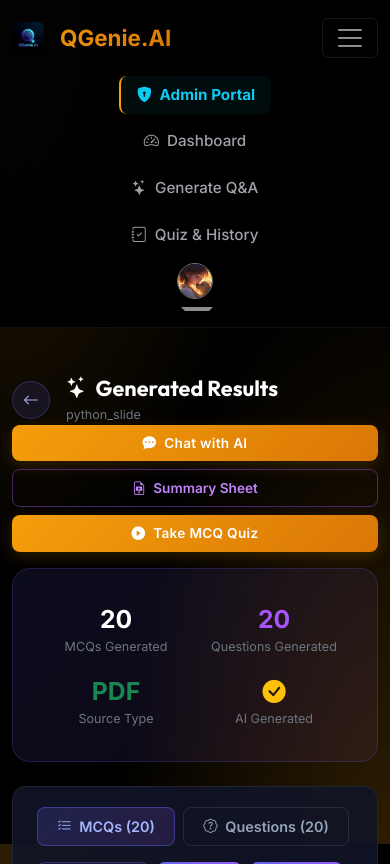
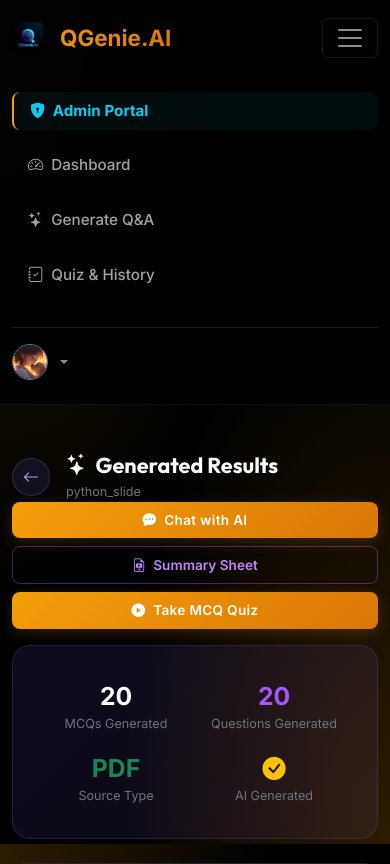
Before and after one commit to BhartiChavda/QGenieAI, a Django app: page /review/16/ in a window 390 px wide, after a click that opens the changed part. Shown: the top 864 px of the page. Run offline with Django 4.2, Linux system fonts and the light colour scheme; a user stored in the database is signed in; data comes from the database, SQL or seed files in the repository; some libraries are stand-ins or nearby versions.

Commit message:
final project

```diff
--- a/static/css/user.css
+++ b/static/css/user.css
@@ -540,12 +540,12 @@ footer {
         width: 100%;
         text-align: center;
     }
-    .nav-item ms-lg-3, .d-flex.align-items-center.gap-2 {
+    .action-buttons-container, .user-actions-group {
         flex-direction: column;
         width: 100%;
         align-items: stretch !important;
     }
-    .d-flex.align-items-center.gap-2 a {
+    .action-buttons-container a, .user-actions-group a {
         width: 100%;
         justify-content: center;
     }
@@ -589,6 +589,48 @@ footer {
     }
 }
 
+@media (max-width: 991.98px) {
+    .navbar-nav {
+        align-items: flex-start !important;
+        padding-top: 1rem;
+    }
+    .navbar-nav .nav-item {
+        width: 100%;
+        margin-bottom: 0.5rem;
+    }
+    .navbar-nav .nav-item.ms-lg-3 {
+        margin-left: 0 !important;
+        margin-top: 1rem;
+        flex-direction: column;
+        align-items: stretch !important;
+        border-top: 1px solid rgba(255,255,255,0.1);
+        padding-top: 1rem;
+    }
+    .navbar-nav .dropdown-menu-custom {
+        background-color: transparent !important;
+        border: none !important;
+        box-shadow: none !important;
+        padding-left: 1.5rem !important;
+    }
+    .gen-card {
+        flex-direction: column;
+        align-items: flex-start !important;
+        gap: 0.8rem !important;
+    }
+    .gen-card .ms-auto {
+        margin-left: 0 !important;
+        width: 100%;
+        margin-top: 0.5rem;
+    }
+    .gen-card .ms-auto .action-link {
+        flex: 1;
+        text-align: center;
+        justify-content: center;
+        display: flex;
+        align-items: center;
+    }
+}
+
 /* 2. Responsive Tables, Text-Truncations & Word-Wraps */
 .table-responsive {
     border-radius: 8px;
--- a/templates/admin_panel/manage_files.html
+++ b/templates/admin_panel/manage_files.html
@@ -93,7 +93,7 @@
 
                                 <!-- Controls -->
                                 <td class="py-3 text-end">
-                                    <div class="d-flex justify-content-end gap-2">
+                                    <div class="d-flex justify-content-end gap-2 action-buttons-container">
                                         <a href="{% url 'file_preview' f.id %}" class="btn btn-outline-info btn-sm py-1.5 px-3" title="View PDF/File">
                                             <i class="bi bi-file-earmark-pdf-fill"></i> View File
                                         </a>
--- a/templates/admin_panel/manage_results.html
+++ b/templates/admin_panel/manage_results.html
@@ -71,7 +71,7 @@
 
                                 <!-- Controls -->
                                 <td class="py-3 text-end">
-                                    <div class="d-flex justify-content-end gap-2">
+                                    <div class="d-flex justify-content-end gap-2 action-buttons-container">
                                         <a href="{% url 'quiz_result' r.id %}" class="btn btn-admin-outline btn-sm py-1.5 px-3">
                                             <i class="bi bi-eye-fill"></i> View
                                         </a>
--- a/templates/admin_panel/manage_users.html
+++ b/templates/admin_panel/manage_users.html
@@ -70,7 +70,7 @@
                                 <!-- Controls -->
                                 <td class="py-3 text-end">
                                     {% if u != request.user %}
-                                        <div class="d-flex justify-content-end flex-wrap gap-2">
+                                        <div class="d-flex justify-content-end flex-wrap gap-2 action-buttons-container">
                                             <a href="{% url 'admin_toggle_user' u.id %}" class="btn {% if u.is_active %}btn-admin-outline{% else %}btn-admin-success{% endif %} btn-sm py-1.5 px-3 text-nowrap" title="{% if u.is_active %}Block Account{% else %}Unblock Account{% endif %}">
                                                 {% if u.is_active %}
                                                     <i class="bi bi-person-slash me-1"></i> Block
--- a/templates/admin_panel/user_detail.html
+++ b/templates/admin_panel/user_detail.html
@@ -38,7 +38,7 @@
 
             <!-- Quick Actions -->
             {% if target_user != request.user %}
-                <div class="d-flex gap-2">
+                <div class="d-flex gap-2 action-buttons-container">
                     <a href="{% url 'admin_toggle_user' target_user.id %}" class="btn {% if target_user.is_active %}btn-admin-outline{% else %}btn-admin-success{% endif %} py-2 px-3">
                         {% if target_user.is_active %}
                             <i class="bi bi-person-x-fill me-1"></i> Suspend Account
--- a/templates/user_panel/review_content.html
+++ b/templates/user_panel/review_content.html
@@ -189,7 +189,7 @@
             <p class="text-secondary small mt-1 mb-0">{{ file_obj.title }}</p>
         </div>
     </div>
-    <div class="col-auto d-flex gap-2 flex-wrap text-end align-items-center">
+    <div class="col-auto d-flex gap-2 flex-wrap text-end align-items-center action-buttons-container">
         <a href="{% url 'chat_with_pdf' file_obj.id %}" class="btn btn-premium btn-sm py-2 px-3" style="background: linear-gradient(135deg, var(--accent-primary) 0%, var(--accent-secondary) 100%);">
             <i class="bi bi-chat-dots-fill me-1"></i> Chat with AI
         </a>
```
Also changed, not shown: static/css/admin.css (+28 -10 lines).
